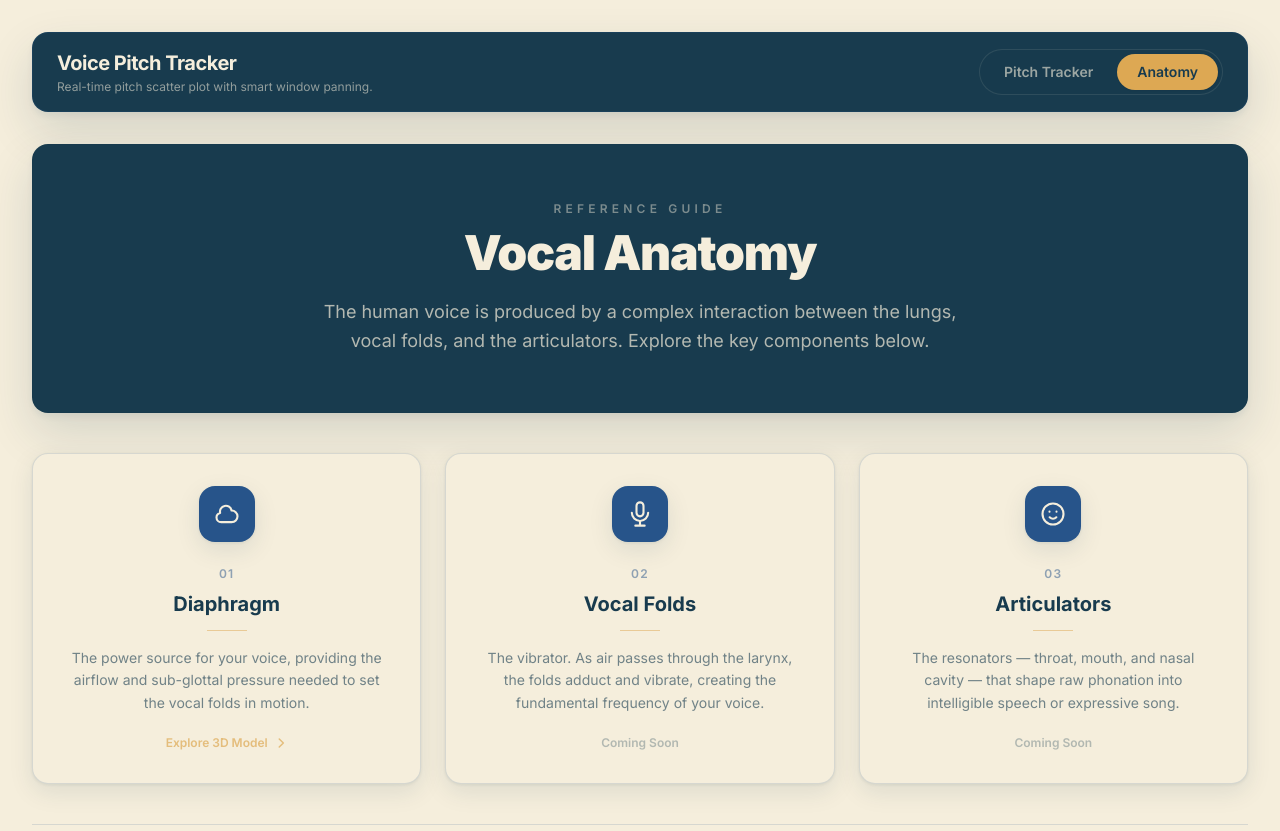
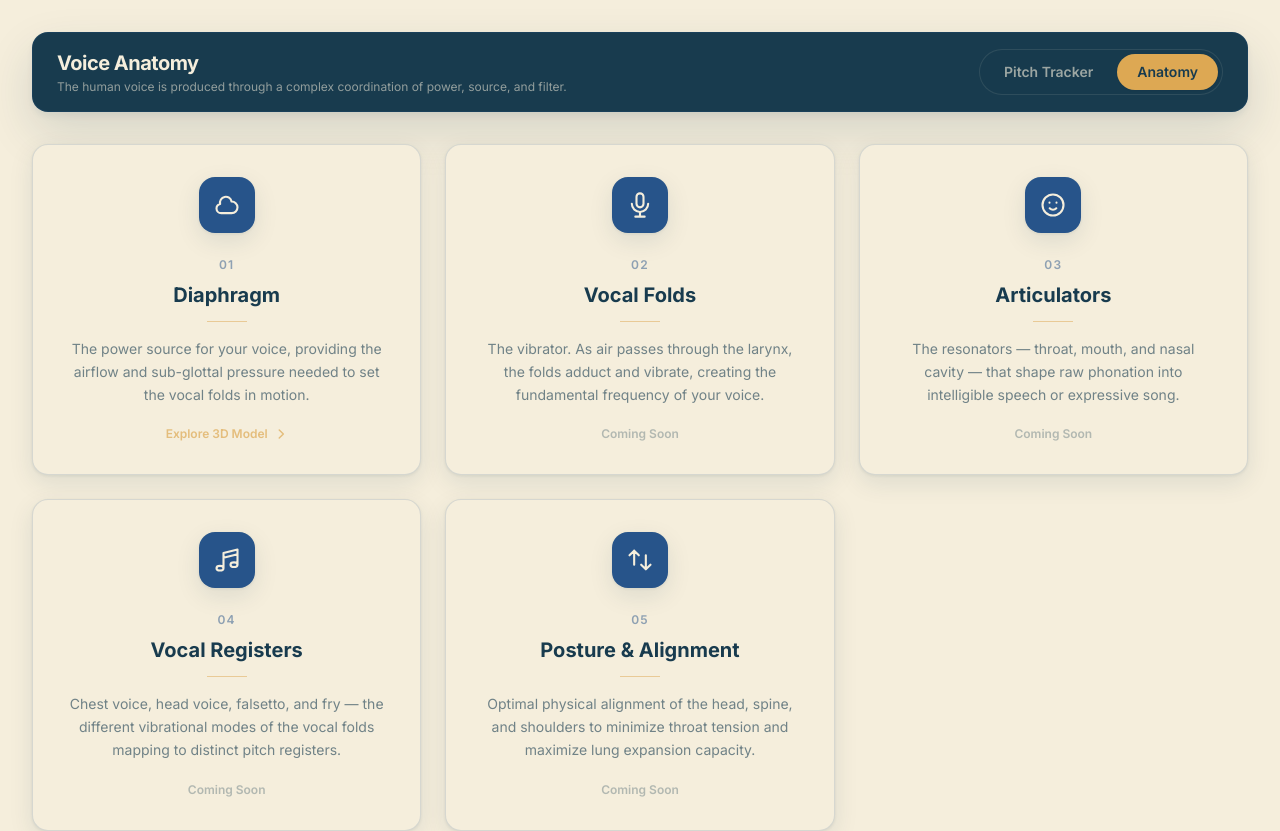
Before and after one commit to EvannLu/Voice, a React (Vite) app: page /anatomy in a window 1280 px wide. Shown: the top 831 px of the page. Built offline with nearby package versions, Linux system fonts and the light colour scheme.

Commit message:
hardcoded navigation to dynamic mapping

```diff
--- a/src/App.jsx
+++ b/src/App.jsx
@@ -3,8 +3,40 @@ import PitchTracker from "./pages/PitchTracker";
 import Anatomy from "./pages/Anatomy";
 import DiaphragmPage from "./pages/DiaphragmPage";
 
+const ROUTE_METADATA = {
+  "/": {
+    title: "Voice Pitch Tracker",
+    description: "Real-time pitch scatter plot with smart window panning.",
+  },
+  "/anatomy": {
+    title: "Voice Anatomy",
+    description: "The human voice is produced through a complex coordination of power, source, and filter.",
+  },
+};
+
+const DEFAULT_METADATA = {
+  title: "Voice Pitch Tracker",
+  description: "Real-time pitch scatter plot with smart window panning.",
+};
+
+function getMetadataForPath(pathname) {
+  // Sort keys by descending length to match more specific base paths first
+  const sortedKeys = Object.keys(ROUTE_METADATA).sort((a, b) => b.length - a.length);
+
+  for (const key of sortedKeys) {
+    if (key === "/") {
+      if (pathname === "/") return ROUTE_METADATA[key];
+    } else if (pathname === key || pathname.startsWith(key + "/")) {
+      return ROUTE_METADATA[key];
+    }
+  }
+  return DEFAULT_METADATA;
+}
+
 export default function App() {
   const location = useLocation();
+
+  const { title, description } = getMetadataForPath(location.pathname);
 
   return (
     <main className="min-h-screen bg-cream px-4 py-8 sm:px-6 lg:px-8">
@@ -14,10 +46,10 @@ export default function App() {
         <header className="w-full max-w-7xl rounded-2xl border border-blue/20 bg-teal px-6 py-4 shadow-card-lg flex flex-col sm:flex-row sm:items-center sm:justify-between gap-4">
           <div>
             <h1 className="text-xl font-bold tracking-tight text-cream">
-              Voice Pitch Tracker
+              {title}
             </h1>
             <p className="text-xs text-cream/55 mt-0.5">
-              Real-time pitch scatter plot with smart window panning.
+              {description}
             </p>
           </div>
 
--- a/src/pages/Anatomy.jsx
+++ b/src/pages/Anatomy.jsx
@@ -4,22 +4,9 @@ export default function Anatomy() {
   return (
     <section className="flex flex-col items-center w-full max-w-7xl gap-10">
 
-      {/* ── Hero card — Deep Teal dominant header ──────────────────────── */}
-      <div className="w-full rounded-2xl border border-teal/20 bg-teal px-10 py-14 shadow-card-lg text-center">
-        <p className="text-xs font-semibold uppercase tracking-[0.35em] text-cream/45 mb-3">
-          Reference Guide
-        </p>
-        <h2 className="text-4xl font-black tracking-tight text-cream sm:text-5xl">
-          Vocal Anatomy
-        </h2>
-        <p className="mt-5 text-lg text-cream/70 max-w-2xl mx-auto leading-relaxed">
-          The human voice is produced by a complex interaction between the lungs, vocal folds,
-          and the articulators. Explore the key components below.
-        </p>
-      </div>
 
-      {/* ── Three anatomy cards ─────────────────────────────────────────── */}
-      <div className="grid gap-6 sm:grid-cols-3 w-full">
+      {/* ── Anatomy cards ─────────────────────────────────────────── */}
+      <div className="grid gap-6 sm:grid-cols-2 md:grid-cols-3 w-full">
 
         {/* Diaphragm — Cream card (linked) */}
         <Link to="/anatomy/diaphragm" className="block">
@@ -52,7 +39,7 @@ export default function Anatomy() {
         {/* Vocal Folds — Cream card (placeholder link) */}
         <article
           id="anatomy-vocal-folds"
-          className="group rounded-2xl border border-blue/15 bg-cream hover:bg-blue p-8 flex flex-col items-center text-center shadow-card transition-all duration-300 hover:shadow-card-lg hover:-translate-y-1"
+          className="group rounded-2xl border border-blue/15 bg-cream hover:bg-blue p-8 flex flex-col items-center text-center shadow-card transition-all duration-300 hover:shadow-card-lg hover:-translate-y-1 h-full"
         >
           <div className="flex h-14 w-14 items-center justify-center rounded-2xl bg-blue group-hover:bg-cream/15 mb-6 shadow-card transition-all duration-300 group-hover:scale-110">
             <svg className="h-7 w-7 text-cream" fill="none" viewBox="0 0 24 24" stroke="currentColor" aria-hidden="true">
@@ -67,7 +54,7 @@ export default function Anatomy() {
             creating the fundamental frequency of your voice.
           </p>
           {/* Coming soon badge */}
-          <div className="mt-auto pt-5 flex items-center gap-1.5 text-xs font-semibold text-teal/30">
+          <div className="mt-auto pt-5 flex items-center gap-1.5 text-xs font-semibold text-teal/30 group-hover:text-cream/35">
             <span>Coming Soon</span>
           </div>
         </article>
@@ -75,7 +62,7 @@ export default function Anatomy() {
         {/* Articulators — Cream card (placeholder link) */}
         <article
           id="anatomy-articulators"
-          className="group rounded-2xl border border-blue/15 bg-cream hover:bg-blue p-8 flex flex-col items-center text-center shadow-card transition-all duration-300 hover:shadow-card-lg hover:-translate-y-1"
+          className="group rounded-2xl border border-blue/15 bg-cream hover:bg-blue p-8 flex flex-col items-center text-center shadow-card transition-all duration-300 hover:shadow-card-lg hover:-translate-y-1 h-full"
         >
           <div className="flex h-14 w-14 items-center justify-center rounded-2xl bg-blue group-hover:bg-cream/15 mb-6 shadow-card transition-all duration-300 group-hover:scale-110">
             <svg className="h-7 w-7 text-cream" fill="none" viewBox="0 0 24 24" stroke="currentColor" aria-hidden="true">
@@ -90,7 +77,51 @@ export default function Anatomy() {
             into intelligible speech or expressive song.
           </p>
           {/* Coming soon badge */}
-          <div className="mt-auto pt-5 flex items-center gap-1.5 text-xs font-semibold text-teal/30">
+          <div className="mt-auto pt-5 flex items-center gap-1.5 text-xs font-semibold text-teal/30 group-hover:text-cream/35">
+            <span>Coming Soon</span>
+          </div>
+        </article>
+
+        {/* Vocal Registers — Cream card (placeholder link) */}
+        <article
+          id="anatomy-vocal-registers"
+          className="group rounded-2xl border border-blue/15 bg-cream hover:bg-blue p-8 flex flex-col items-center text-center shadow-card transition-all duration-300 hover:shadow-card-lg hover:-translate-y-1 h-full"
+        >
+          <div className="flex h-14 w-14 items-center justify-center rounded-2xl bg-blue group-hover:bg-cream/15 mb-6 shadow-card transition-all duration-300 group-hover:scale-110">
+            <svg className="h-7 w-7 text-cream" fill="none" viewBox="0 0 24 24" stroke="currentColor" aria-hidden="true">
+              <path strokeLinecap="round" strokeLinejoin="round" strokeWidth={1.8} d="M9 19V6l12-3v13M9 19c0 1.105-1.343 2-3 2s-3-.895-3-2 1.343-2 3-2 3 .895 3 2zm12-3c0 1.105-1.343 2-3 2s-3-.895-3-2 1.343-2 3-2 3 .895 3 2zM9 10l12-3" />
+            </svg>
+          </div>
+          <div className="text-xs font-semibold uppercase tracking-widest text-blue/50 group-hover:text-cream/45 mb-2 transition-colors duration-300">04</div>
+          <h3 className="text-xl font-bold text-teal group-hover:text-cream transition-colors duration-300">Vocal Registers</h3>
+          <div className="mt-3 h-px w-10 bg-gold/50 mx-auto transition-colors duration-300 group-hover:bg-gold/80"></div>
+          <p className="mt-4 text-sm leading-relaxed text-teal/60 group-hover:text-cream/70 transition-colors duration-300">
+            Chest voice, head voice, falsetto, and fry — the different vibrational modes of the vocal folds mapping to distinct pitch registers.
+          </p>
+          {/* Coming soon badge */}
+          <div className="mt-auto pt-5 flex items-center gap-1.5 text-xs font-semibold text-teal/30 group-hover:text-cream/35">
+            <span>Coming Soon</span>
+          </div>
+        </article>
+
+        {/* Posture & Alignment — Cream card (placeholder link) */}
+        <article
+          id="anatomy-posture"
+          className="group rounded-2xl border border-blue/15 bg-cream hover:bg-blue p-8 flex flex-col items-center text-center shadow-card transition-all duration-300 hover:shadow-card-lg hover:-translate-y-1 h-full"
+        >
+          <div className="flex h-14 w-14 items-center justify-center rounded-2xl bg-blue group-hover:bg-cream/15 mb-6 shadow-card transition-all duration-300 group-hover:scale-110">
+            <svg className="h-7 w-7 text-cream" fill="none" viewBox="0 0 24 24" stroke="currentColor" aria-hidden="true">
+              <path strokeLinecap="round" strokeLinejoin="round" strokeWidth={1.8} d="M7 16V4m0 0L3 8m4-4l4 4m6 0v12m0 0l4-4m-4 4l-4-4" />
+            </svg>
+          </div>
+          <div className="text-xs font-semibold uppercase tracking-widest text-blue/50 group-hover:text-cream/45 mb-2 transition-colors duration-300">05</div>
+          <h3 className="text-xl font-bold text-teal group-hover:text-cream transition-colors duration-300">Posture & Alignment</h3>
+          <div className="mt-3 h-px w-10 bg-gold/50 mx-auto transition-colors duration-300 group-hover:bg-gold/80"></div>
+          <p className="mt-4 text-sm leading-relaxed text-teal/60 group-hover:text-cream/70 transition-colors duration-300">
+            Optimal physical alignment of the head, spine, and shoulders to minimize throat tension and maximize lung expansion capacity.
+          </p>
+          {/* Coming soon badge */}
+          <div className="mt-auto pt-5 flex items-center gap-1.5 text-xs font-semibold text-teal/30 group-hover:text-cream/35">
             <span>Coming Soon</span>
           </div>
         </article>
```
